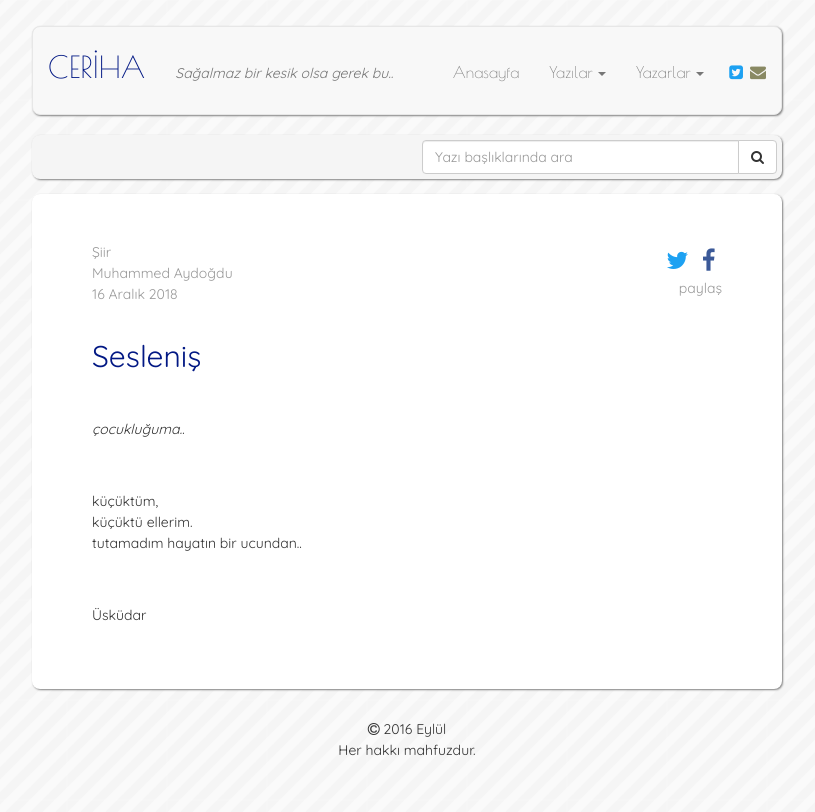
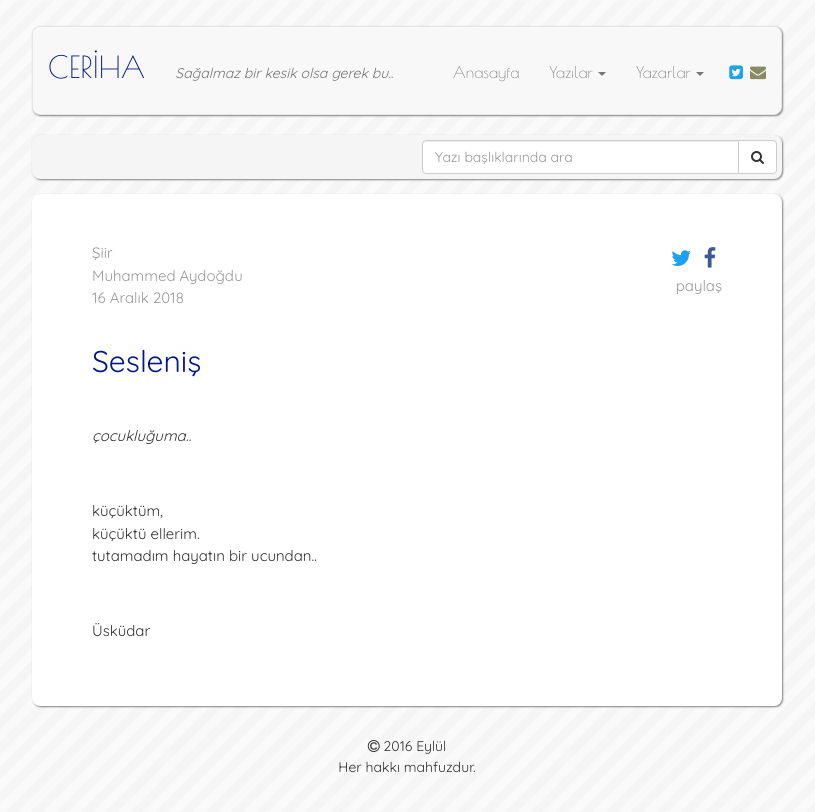
Before and after one commit to muhammedaydogdu/muhammedaydogdu.github.io, a Jekyll site: the page built from _posts/2018-12-16-seslenis.md, in a window 1280 px wide. Shown: the top 812 px of the page, without its empty margins (233-1048 px from the left). Built offline with Jekyll 4.4.1, drawn with Linux system fonts in a browser that asks for light colours; some web fonts are replaced.

Commit message:
Update style.css

```diff
--- a/css/style.css
+++ b/css/style.css
@@ -78,7 +78,7 @@ h2 {
 }
 
 .container .jumbotron p {
-  font-size: 14px;
+  font-size: 15px;
 }
 
 .data {
@@ -88,7 +88,7 @@ h2 {
 }
 
 #share-buttons {
-  font-size: 24px;
+  font-size: 22px;
   margin-bottom: 0;
 }
 
```
